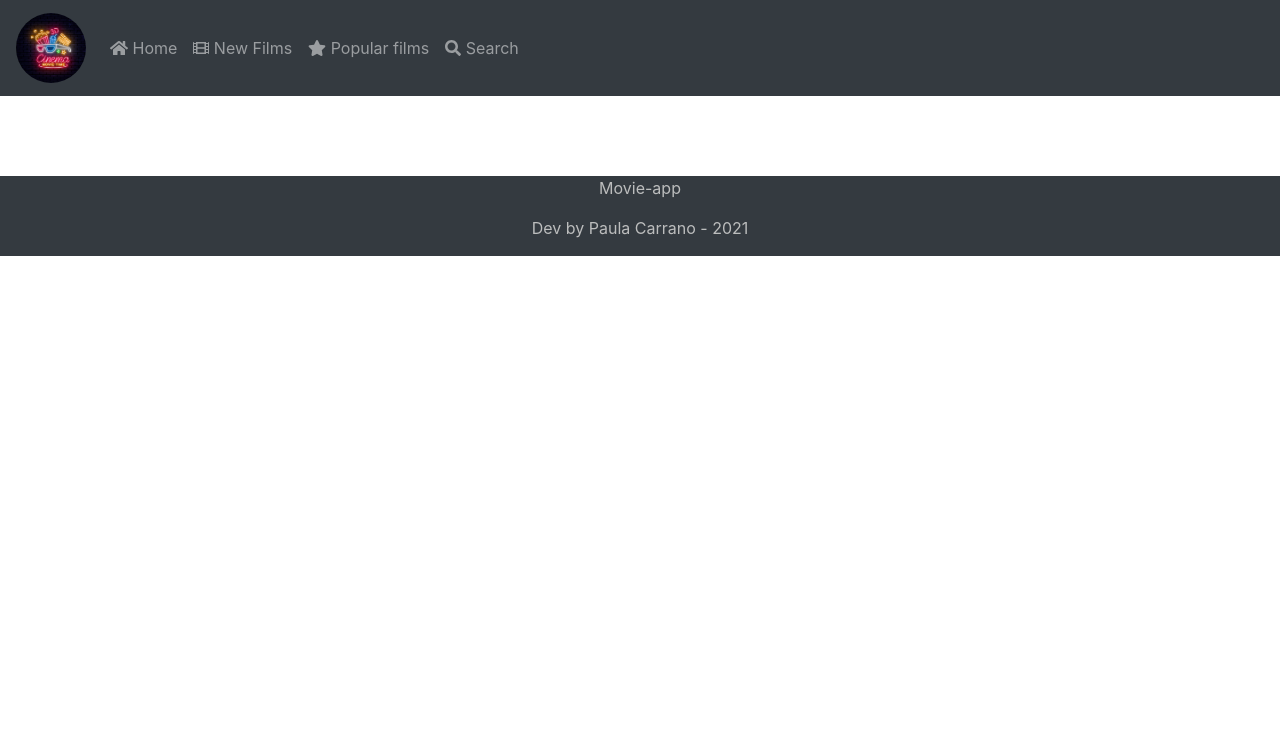
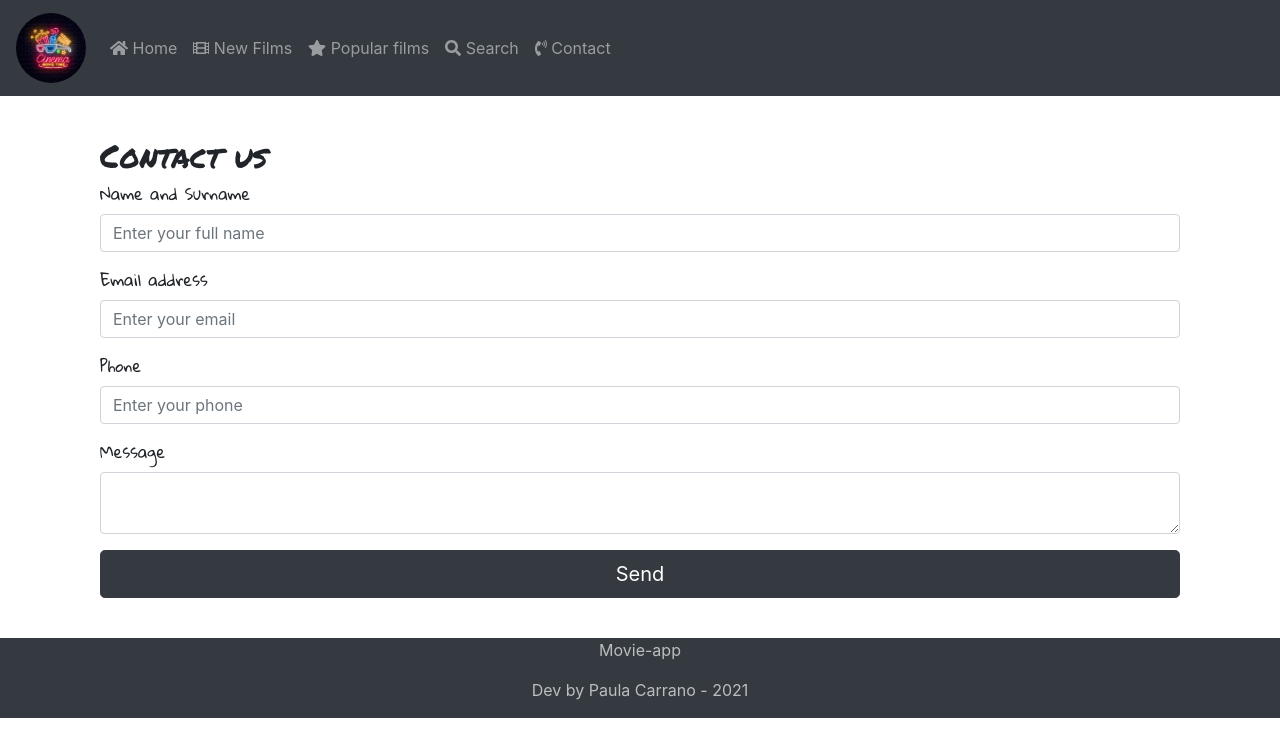
Before and after one commit to paula-carrano/MoviesApp-web, a React (Create React App) app: page /contact in a window 1280 px wide. Shown: the top 756 px of the page. Built offline with nearby package versions, Linux system fonts and the light colour scheme.

Commit message:
contact screen

```diff
--- a/package.json
+++ b/package.json
@@ -19,8 +19,10 @@
     "react-bootstrap": "^1.5.2",
     "react-bootstrap-icons": "^1.4.0",
     "react-dom": "^17.0.2",
+    "react-hook-form": "^7.2.1",
     "react-router-dom": "^5.2.0",
     "react-scripts": "4.0.3",
+    "react-toastify": "^7.0.3",
     "typescript": "^4.1.2",
     "web-vitals": "^1.0.1"
   },
--- a/src/App.tsx
+++ b/src/App.tsx
@@ -1,7 +1,9 @@
 import React from 'react';
 import { BrowserRouter as Router, Switch, Route, } from "react-router-dom";
+import { ToastContainer } from 'react-toastify';
+import 'react-toastify/dist/ReactToastify.css';
 import { Layout, Main } from './components'
-import { Details, Home, MovieReleases, Popular, Search } from './screens';
+import { Details, Home, MovieReleases, Popular, Search, Contact } from './screens';
 import { LoadingProvider } from '../src/context'
 import { SpinnerMovie } from '@components'
 
@@ -11,6 +13,7 @@ const App = () => {
       <LoadingProvider>
         <Router>
           <SpinnerMovie />
+          <ToastContainer />
           <Layout>
             <Main>
               <Switch>
@@ -19,6 +22,7 @@ const App = () => {
                 <Route path='/popular' component={Popular} />
                 <Route path='/search' component={Search} />
                 <Route path='/details/:id' component={Details} />
+                <Route path='/contact' component={Contact} />
               </Switch>
             </Main>
           </Layout>
--- a/src/components/Card/styles.css
+++ b/src/components/Card/styles.css
@@ -6,11 +6,3 @@
     text-overflow: ellipsis;
     margin: auto;
 }
-
-
-@media only screen and (min-device-width: 360px) and (max-device-width: 812px) and (-webkit-min-device-pixel-ratio: 3) {
-    .title_card{
-        width: 170px;
-        font-size: 2rem;
-    }
-}
--- a/src/components/Layout/components/Header/components/NavBar/dataNav.tsx
+++ b/src/components/Layout/components/Header/components/NavBar/dataNav.tsx
@@ -1,4 +1,4 @@
-import { faHome, faFilm, faStar, faSearch } from '@fortawesome/free-solid-svg-icons'
+import { faHome, faFilm, faStar, faSearch, faPhoneVolume } from '@fortawesome/free-solid-svg-icons'
 import { MenuItem } from './type'
 
 
@@ -23,6 +23,11 @@ const navLinks: MenuItem[] = [
         link: "/search",
         icon: faSearch
     },
+    {
+        name: "Contact",
+        link: "/contact",
+        icon: faPhoneVolume
+    },
 ]
 
 export default navLinks
--- a/src/index.css
+++ b/src/index.css
@@ -44,7 +44,7 @@ body {
     font-family:'Permanent Marker', cursive;
   }
 
-  h3,h5{
+  h3,h5, label{
     font-family:'Gloria Hallelujah', cursive;
   }
 
--- /dev/null
+++ b/src/screens/Contact/Components/ContactForm/index.tsx
@@ -0,0 +1,79 @@
+import React, { FC } from 'react';
+import { Form, Container, Button, Alert } from 'react-bootstrap'
+import { useForm } from 'react-hook-form'
+import { useHistory } from 'react-router-dom';
+import { showNotification } from "@shared/helpers/showNotification"
+import { Data } from './types'
+
+const ContactForm: FC = () => {
+    const { register, formState: { errors }, handleSubmit } = useForm();
+    let history = useHistory();
+
+    const onSubmit = async (data: Data) => {
+        console.log(data);
+        showNotification('Consulta enviada', 'success');
+        history.push('/')
+    };
+
+    return (
+        <Container>
+            <h2>Contact us</h2>
+            <Form onSubmit={handleSubmit(onSubmit)}>
+                <Form.Group controlId="formFullName">
+                    <Form.Label>Name and Surname</Form.Label>
+                    <Form.Control
+                        className="mb-2"
+                        placeholder="Enter your full name"
+                        type="text"
+                        {...register("fullName",
+                            {
+                                required: true, maxLength: {
+                                    value: 20,
+                                    message: 'Max length is 20',
+                                }
+                            })} />
+                    {errors.fullName && errors.fullName.type === "required" && <Alert variant={'danger'}>Please fill this field</Alert>}
+                </Form.Group>
+                <Form.Group controlId="formBasicEmail">
+                    <Form.Label>Email address</Form.Label>
+                    <Form.Control
+                        className="mb-2"
+                        placeholder="Enter your email"
+                        type="email"
+                        {...register('email', {
+                            required: true,
+                            pattern: {
+                                value: /^[a-zA-Z0-9]+@[a-zA-Z0-9]+\.[A-Za-z]+$/,
+                                message: 'Invalid email address',
+                            },
+                        })} />
+                    {errors.email && errors.email.type === "required" && <Alert variant={'danger'}>Please fill this field</Alert>}
+                </Form.Group>
+                <Form.Group controlId="formPhone">
+                    <Form.Label>Phone</Form.Label>
+                    <Form.Control
+                        className="mb-2"
+                        placeholder="Enter your phone"
+                        type="tel"
+                        {...register('phone', {
+                            required: true,
+                            maxLength: 11,
+                            minLength: 8,
+                        })} />
+                    {errors.phone && errors.phone.type === "required" && <Alert variant={'danger'}>Please fill this field</Alert>}
+                </Form.Group>
+                <Form.Group controlId="message">
+                    <Form.Label>Message</Form.Label>
+                    <Form.Control
+                        as="textarea"
+                        {...register("message", { required: 'Please fill this field', maxLength: 20 })} />
+                </Form.Group>
+                <Button variant="dark" type="onSubmit" size="lg" block>
+                    Send
+                </Button>
+            </Form>
+        </Container>
+    );
+}
+
+export { ContactForm };
--- /dev/null
+++ b/src/screens/Contact/Components/ContactForm/types.ts
@@ -0,0 +1,6 @@
+export type Data = {
+    fullName: string,
+    email: string,
+    phone: number,
+    message: string
+}
--- /dev/null
+++ b/src/screens/Contact/Components/index.ts
@@ -0,0 +1 @@
+export { ContactForm } from './ContactForm'
--- /dev/null
+++ b/src/screens/Contact/index.tsx
@@ -0,0 +1,15 @@
+import React, { FC } from 'react';
+import { Container } from 'react-bootstrap'
+import { ContactForm } from './Components';
+
+
+const Contact: FC = () => {
+
+    return (
+        <Container>
+            <ContactForm />
+        </Container>
+    );
+}
+
+export { Contact };
--- a/src/screens/index.ts
+++ b/src/screens/index.ts
@@ -3,3 +3,4 @@ export { Home } from './Home'
 export { MovieReleases } from './Release'
 export { Popular } from './Popular'
 export { Search } from './Search'
+export { Contact } from './Contact'
--- /dev/null
+++ b/src/shared/helpers/showNotification.ts
@@ -0,0 +1,39 @@
+import { toast, ToastOptions, ToastPosition, TypeOptions } from 'react-toastify';
+
+const showNotification = (
+    message: string,
+    type: TypeOptions,
+    position: ToastPosition = 'top-center',
+    durationInSeconds = 5
+) => {
+    const options: ToastOptions = {
+        position: position,
+        autoClose: durationInSeconds * 1000,
+        hideProgressBar: false,
+        closeOnClick: true,
+        pauseOnHover: true
+    };
+
+    switch (type) {
+        case 'info':
+            toast.info(message, options);
+            return;
+        case 'success':
+            toast.success(message, options);
+            return;
+        case 'warning':
+            toast.warning(message, options);
+            return;
+        case 'error':
+            toast.error(message, options);
+            return;
+        case 'dark':
+            toast.dark(message, options);
+            return;
+        default:
+            toast(message, options);
+            return;
+    }
+};
+
+export { showNotification };
--- a/tsconfig.paths.json
+++ b/tsconfig.paths.json
@@ -8,7 +8,7 @@
             "@components": [
                 "./src/components"
             ],
-            "@context": [
+            "@context/*": [
                 "./src/context/*"
             ],
             "@hooks/*": [
```
Also changed, not shown: 1 other file (tests, documents, lock files or other folders).
